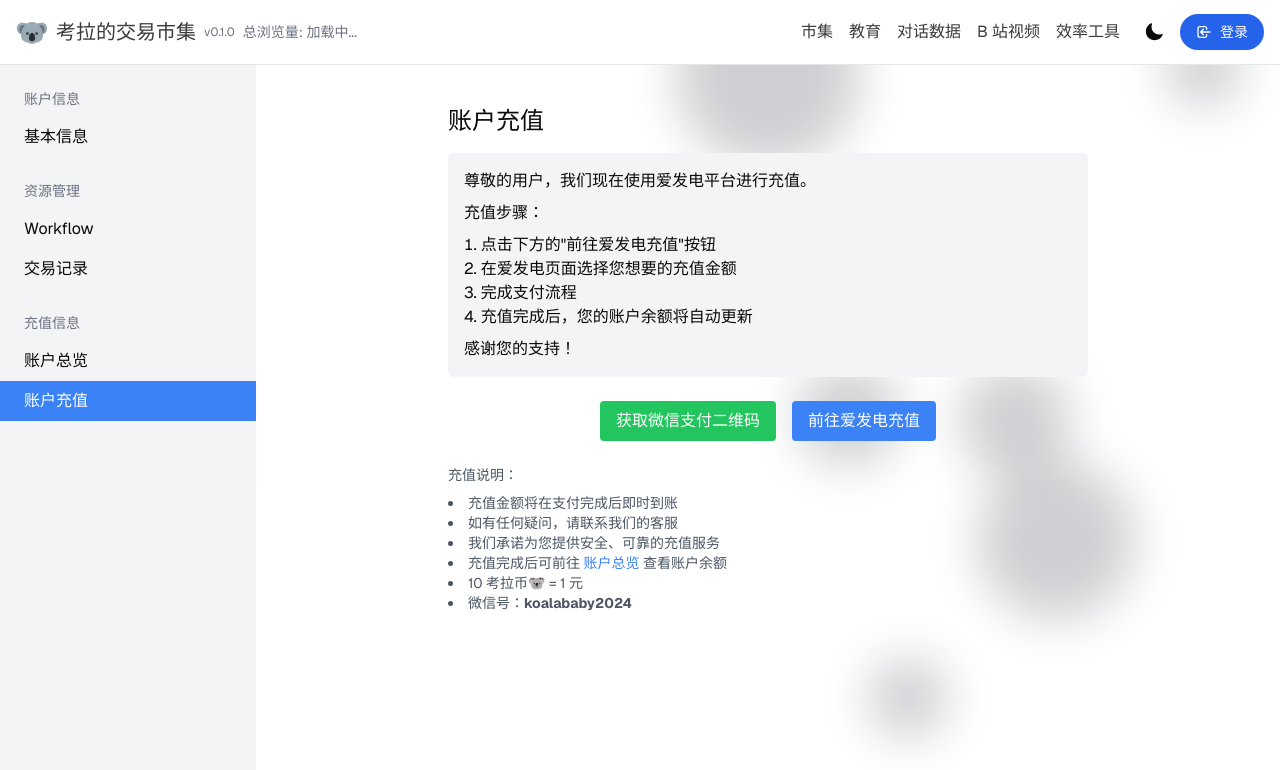
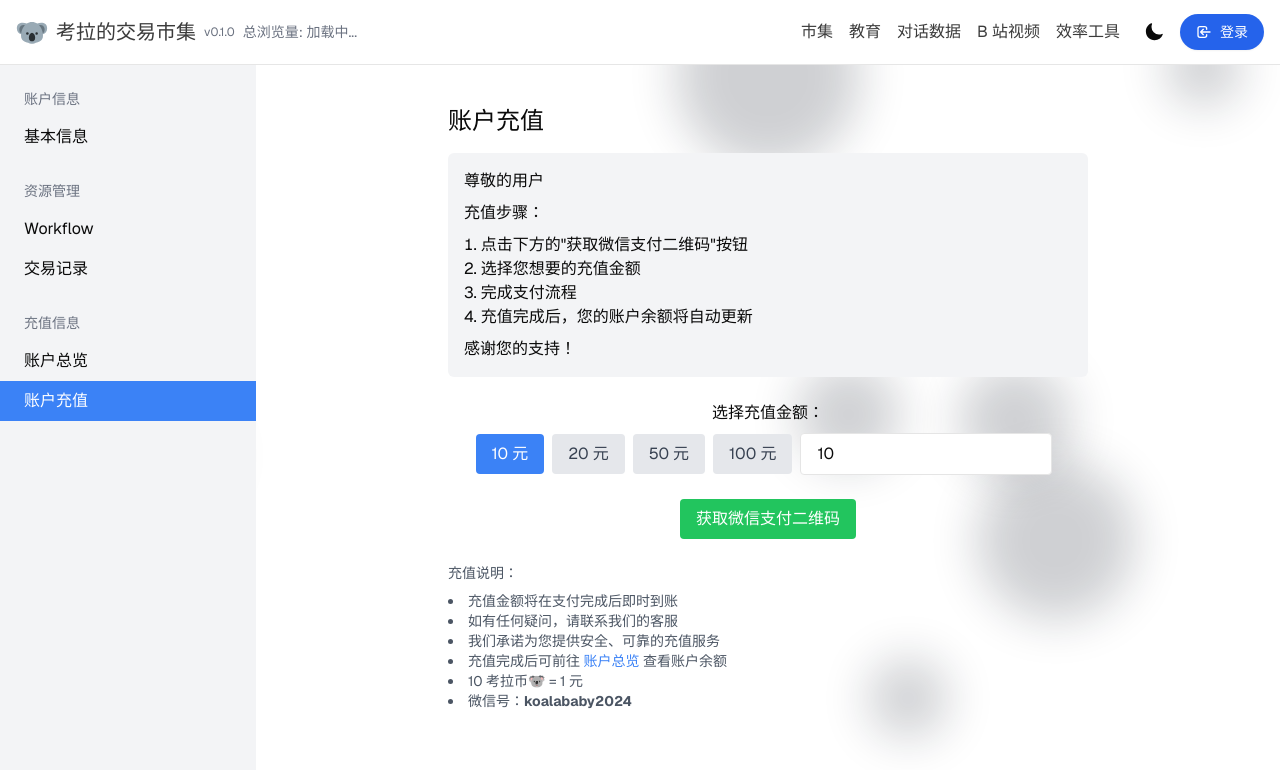
Before and after one commit to hfyydd/agent-app, a Next.js app: page /dashboard/recharge in a window 1280 px wide. Shown: the top 770 px of the page. Built offline with nearby package versions, Linux system fonts and the light colour scheme; no server answers; the database is empty.

Commit message:
集成支付

```diff
--- a/app/dashboard/recharge/page.tsx
+++ b/app/dashboard/recharge/page.tsx
@@ -13,6 +13,8 @@ import { wxPaySign } from '@/lib/utils/ltpaysign';
 export default function RechargePage() {
   const [qrCodeUrl, setQrCodeUrl] = useState<string | null>(null);
   const [isLoading, setIsLoading] = useState(false);
+  const [selectedAmount, setSelectedAmount] = useState<string>('10');
+  const [paymentSuccess, setPaymentSuccess] = useState(false);
   const intervalIdRef = useRef<NodeJS.Timeout | null>(null);
 
   // 生成充值订单号的函数
@@ -29,7 +31,7 @@ export default function RechargePage() {
     const supabase = createClient();
     try {
       const orderNumber = generateOrderNumber(); // 订单号
-      const total_fee = '0.01'; // 充值金额
+      const total_fee = selectedAmount; // 使用选择的金额
       const body = '平台用户充值'; // 订单描述
 
       const response = await fetch('/api/lantu/get_wx_qrcode', {
@@ -98,7 +100,7 @@ export default function RechargePage() {
 
     intervalIdRef.current = setInterval(async () => {
       // 这里是定时器执行的方法
-      console.log("----定时器开始执行----");
+      //console.log("----定时器开始执行----");
 
       try {
         const response = await fetch('/api/lantu/get_pay_order', {
@@ -120,23 +122,65 @@ export default function RechargePage() {
 
         if (result.code == 0) {
           if (result.data.pay_status == 1) {
-            //订单支付成功
-            //停止定时器
+            // 订单支付成功
+            // 停止定时器
             if (intervalIdRef.current) {
               clearInterval(intervalIdRef.current);
               intervalIdRef.current = null;
             }
             console.log('支付成功');
-            // TODO: 更新用户界面，显示支付成功信息
+
+            // 更新用户账户余额
+            await updateUserBalance(orderNumber);
+
+            // 设置支付成功状态
+            setPaymentSuccess(true);
+
+            // 清除二维码URL
+            setQrCodeUrl(null);
+
             // 使用window.alert提醒用户支付成功
-            window.alert('支付成功！');
+            window.alert('支付成功！您的账户余额已更新。');
           }
         }
       } catch (error) {
         console.error('查询订单状态失败:', error);
-      } finally {
       }
     }, 6000);
+  };
+
+  const updateUserBalance = async (orderNumber: string) => {
+    const supabase = createClient();
+    try {
+      // 获取订单信息
+      const { data: orderData, error: orderError } = await supabase
+        .from('orders')
+        .select('amount, user_id')
+        .eq('order_number', orderNumber)
+        .single();
+
+      if (orderError) throw orderError;
+
+      if (!orderData) {
+        console.error('未找到订单信息');
+        return;
+      }
+
+      const { amount, user_id } = orderData;
+      const balanceIncrement = parseFloat(amount) * 10; // 充值金额 * 10
+
+      // 更新用户账户余额
+      const { error: updateError } = await supabase.rpc('increment_balance', {
+        p_user_id: user_id,
+        increment_amount: balanceIncrement
+      });
+
+      if (updateError) throw updateError;
+
+      console.log('用户余额更新成功');
+    } catch (error) {
+      console.error('更新用户余额失败:', error);
+    }
   };
 
   useEffect(() => {
@@ -149,6 +193,10 @@ export default function RechargePage() {
     };
   }, []);
 
+  const handleAmountSelect = (amount: string) => {
+    setSelectedAmount(amount);
+  };
+
   const handleRecharge = () => {
     window.location.href = 'https://ifdian.net/order/create?plan_id=07231514759b11ef83a95254001e7c00&product_type=0&remark=';
   };
@@ -158,31 +206,73 @@ export default function RechargePage() {
       <h1 className="text-2xl font-bold mb-4 dark:text-white">账户充值</h1>
 
       <div className="bg-gray-100 dark:bg-gray-800 p-4 rounded-md mb-6">
-        <p className="mb-2 dark:text-gray-300">尊敬的用户，我们现在使用爱发电平台进行充值。</p>
+        <p className="mb-2 dark:text-gray-300">尊敬的用户</p>
         <p className="mb-2 dark:text-gray-300">充值步骤：</p>
         <ol className="list-decimal list-inside mb-2 dark:text-gray-300">
-          <li>点击下方的"前往爱发电充值"按钮</li>
-          <li>在爱发电页面选择您想要的充值金额</li>
+          <li>点击下方的"获取微信支付二维码"按钮</li>
+          <li>选择您想要的充值金额</li>
           <li>完成支付流程</li>
           <li>充值完成后，您的账户余额将自动更新</li>
         </ol>
         <p className="dark:text-gray-300">感谢您的支持！</p>
       </div>
 
-      <div className="mt-6 text-center">
+      <div className="mt-6">
+        <div className="mb-4 text-center">
+          <p className="mb-2 dark:text-gray-300">选择充值金额：</p>
+          {['10', '20', '50', '100'].map((amount) => (
+            <button
+              key={amount}
+              onClick={() => handleAmountSelect(amount)}
+              className={`mr-2 mb-2 px-4 py-2 rounded ${
+                selectedAmount === amount
+                  ? 'bg-blue-500 text-white'
+                  : 'bg-gray-200 text-gray-700 dark:bg-gray-700 dark:text-gray-300'
+              }`}
+            >
+              {amount} 元
+            </button>
+          ))}
+          <input
+            type="number"
+            value={selectedAmount}
+            onChange={(e) => setSelectedAmount(e.target.value)}
+            className="mr-2 mb-2 px-4 py-2 rounded border dark:bg-gray-700 dark:text-gray-300"
+            placeholder="自定义金额"
+          />
+        </div>
+        <div className="text-center">
+          {!paymentSuccess && (
             <button
               onClick={fetchQRCode}
-          className="bg-green-500 hover:bg-green-600 text-white font-bold py-2 px-4 rounded mr-4"
+              className="bg-green-500 hover:bg-green-600 text-white font-bold py-2 px-4 rounded"
               disabled={isLoading}
             >
               {isLoading ? '加载中...' : '获取微信支付二维码'}
             </button>
-        <button
-          onClick={handleRecharge}
-          className="bg-blue-500 hover:bg-blue-600 text-white font-bold py-2 px-4 rounded"
-        >
-          前往爱发电充值
-        </button>
+          )}
+        </div>
+
+        {qrCodeUrl && !paymentSuccess && (
+          <div className="mt-6 flex flex-col items-center">
+            <h2 className="text-xl font-bold mb-2 dark:text-white">扫描二维码支付</h2>
+            <div className="w-48 h-48 relative">
+              <Image
+                src={qrCodeUrl}
+                alt="微信支付二维码"
+                layout="fill"
+                objectFit="contain"
+              />
+            </div>
+          </div>
+        )}
+
+        {paymentSuccess && (
+          <div className="mt-6 text-center">
+            <p className="text-xl font-bold text-green-500 dark:text-green-400">支付成功！</p>
+            <p className="mt-2 dark:text-gray-300">您的账户余额已更新。</p>
+          </div>
+        )}
       </div>
 
       <div className="mt-6 text-sm text-gray-600 dark:text-gray-400">
@@ -196,19 +286,6 @@ export default function RechargePage() {
           <li><strong>微信号：koalababy2024</strong></li>
         </ul>
       </div>
-
-      {qrCodeUrl && (
-        <div className="mt-6 text-center">
-          <h2 className="text-xl font-bold mb-2 dark:text-white">扫描二维码支付</h2>
-          <Image
-            src={qrCodeUrl}
-            alt="微信支付二维码"
-            width={200}
-            height={200}
-          />
-        </div>
-      )}
-
     </div>
   );
 }
--- a/app/store/page.tsx
+++ b/app/store/page.tsx
@@ -39,11 +39,11 @@ export default function Index() {
     <div className="flex flex-col min-h-screen">
       <div className="container mx-auto px-4 py-8 w-full">
         {/* 新增的"支付页面"按钮 */}
-        <div className="text-center mb-8">
+        {/* <div className="text-center mb-8">
           <Link href="/lantu" className="bg-blue-500 text-white px-6 py-3 rounded-full inline-block hover:bg-blue-600 transition-colors text-lg font-semibold">
             支付页面
           </Link>
-        </div>
+        </div> */}
 
         {featuredWorkflow && featuredWorkflow.workflows && (
           <header className="mb-8">
```
Lines whose indentation alone changed are shown as unchanged.
